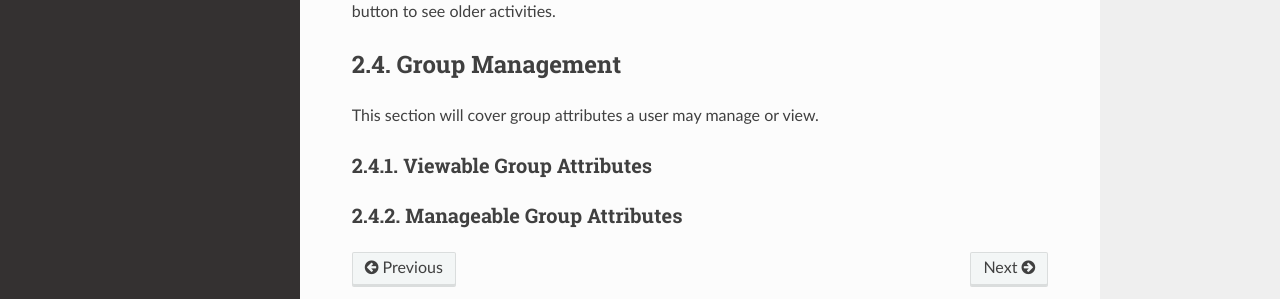
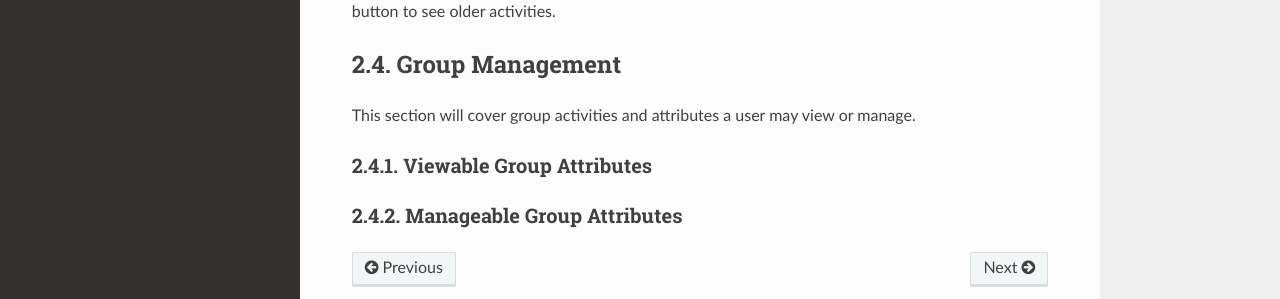
Before and after one commit to uw-dims/trident-training-manual, a Sphinx documentation site: the page built from docs/source/memberlifecycle.rst, in a window 1280 px wide and 900 px high, scrolled down 10150 px. Shown: the part 483-782 px from the top of the window. Built offline with Sphinx 7.4.7 and the Read the Docs theme 2.0.0, drawn with Linux system fonts in a browser that asks for light colours; pages that are not in the unit, such as notebooks, are missing from menus.

Commit message:
Added some reference links and removed some spacing.

```diff
--- a/docs/source/memberlifecycle.rst
+++ b/docs/source/memberlifecycle.rst
@@ -105,7 +108,6 @@
 changes. The page will then refresh with the newly saved
 information, as well as indicate how many fields were
 updated and how many fields were not updated.
-
 
 Other Personal Details
 ~~~~~~~~~~~~~~~~~~~~~~
@@ -169,7 +171,6 @@
 
 ..
 
-
 Password Change
 ~~~~~~~~~~~~~~~
 
@@ -214,7 +215,6 @@
        Two-factor authentication
 
 ..
-
 
 Email Management
 ~~~~~~~~~~~~~~~~
@@ -331,11 +331,15 @@
 older activities.
 
 
+.. _usergroupmanagement:
+
 Group Management
 ----------------
 
-This section will cover group attributes a user may manage
-or view.
+This section will cover group activities and attributes a
+user may view or manage.
+
+.. _viewableattributes:
 
 Viewable Group Attributes
 ~~~~~~~~~~~~~~~~~~~~~~~~~
```
Also changed, not shown: other parts of docs/source/memberlifecycle.rst (+3 -0 lines).
